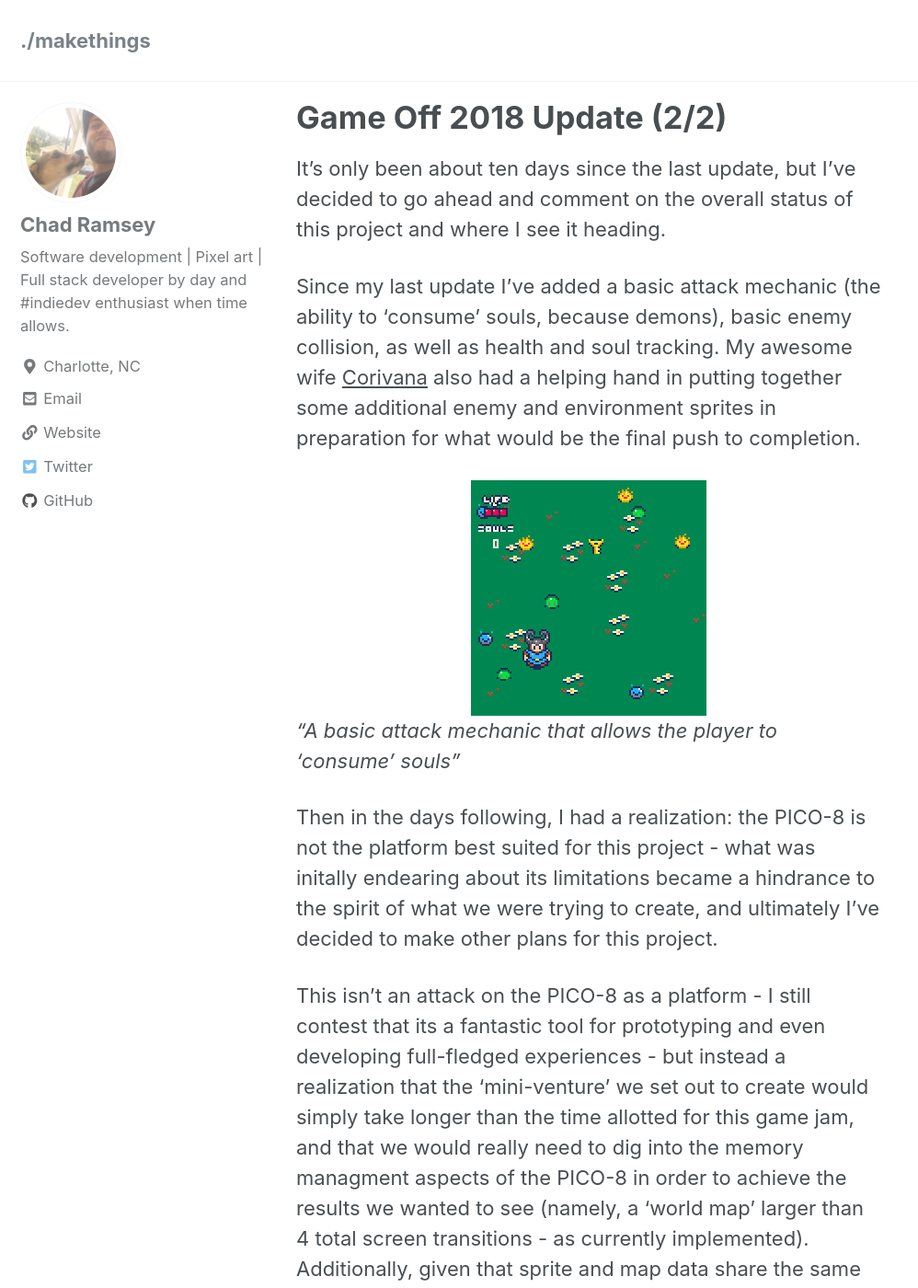
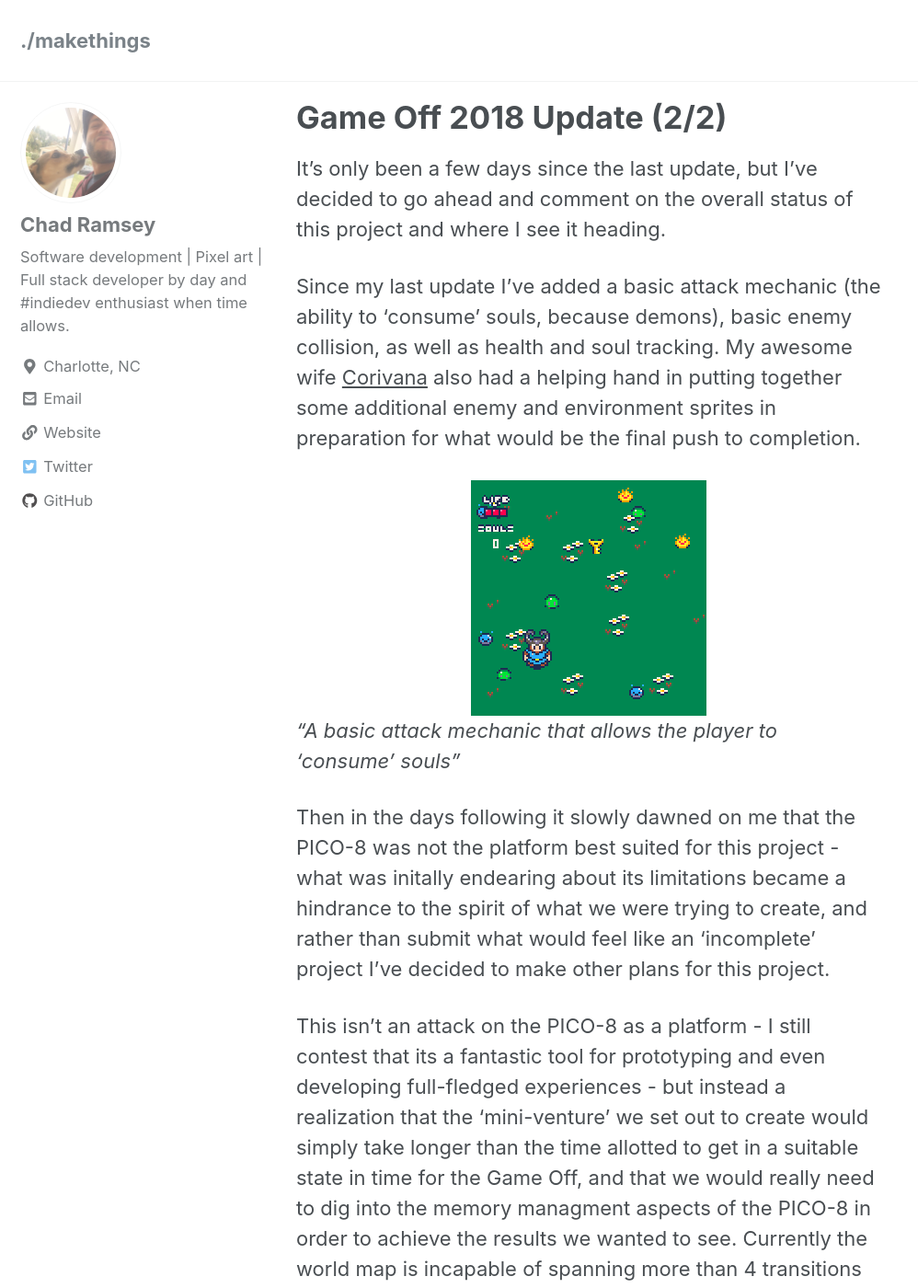
Before and after one commit to chadramsey/chadramsey.github.io, a Jekyll site: the page built from _posts/2018-11-26-pico8-game-jam-three.md, in a window 1280 px wide and 1400 px high. Shown: the whole window at 92% size, without its empty margins (0-998 px from the left). Built offline with Jekyll 4.4.1, drawn with Linux system fonts in a browser that asks for light colours; cached includes are drawn as plain includes; nearby versions of some CDN libraries; some of the changed text lies outside the part shown.

Commit message:
Edits to game jam 2/2

```diff
--- a/_posts/2018-11-26-pico8-game-jam-three.md
+++ b/_posts/2018-11-26-pico8-game-jam-three.md
@@ -4,7 +4,7 @@
 date: 2018-11-26
 ---
 
-It's only been about ten days since the last update, but I've decided to go ahead and comment on the overall status of this project
+It's only been a few days since the last update, but I've decided to go ahead and comment on the overall status of this project
 and where I see it heading.
 
 Since my last update I've added a basic attack mechanic (the ability to 'consume' souls, because demons), basic enemy collision,
@@ -14,17 +14,16 @@
 ![](https://chadramsey.github.io/assets/images/2018/akuma_damage_soul.gif){: .center-image }
 *"A basic attack mechanic that allows the player to 'consume' souls"*
 
-Then in the days following, I had a realization: the PICO-8 is not the platform best suited for this project - what was initally endearing about its limitations became
-a hindrance to the spirit of what we were trying to create, and ultimately I've decided to make other plans for this project.
+Then in the days following it slowly dawned on me that the PICO-8 was not the platform best suited for this project - what was initally endearing about its limitations became
+a hindrance to the spirit of what we were trying to create, and rather than submit what would feel like an 'incomplete' project I've decided to make other plans for this project.
 
 This isn't an attack on the PICO-8 as a platform - I still contest that its a fantastic tool for prototyping and even developing full-fledged
-experiences - but instead a realization that the 'mini-venture' we set out to create would simply take longer than the time allotted for this game jam,
-and that we would really need to dig into the memory managment aspects of the PICO-8 in order to achieve the results we wanted to see (namely, a 'world map'
-larger than 4 total screen transitions - as currently implemented). Additionally, given that sprite and map data share the same space in memory, creating the
+experiences - but instead a realization that the 'mini-venture' we set out to create would simply take longer than the time allotted to get in a suitable state in time for the Game Off,
+and that we would really need to dig into the memory managment aspects of the PICO-8 in order to achieve the results we wanted to see. Currently the world map is incapable of spanning more than 4 transitions in any direction, and given that sprite and map data share the same space in memory, creating the
 environment spites we wanted to implement also became a challenge. Even with the support of an additional developer/artist, seeing this project to a state I
 could be proud of didn't seem attainable.
 
-Ultimately my ambitions were bigger than my limitations, and I learned that along the way.
+Ultimately my ambitions were bigger than my limitations, and I learned that along the way. Something to keep in mind for the next game jam.
 
 Having said that I am happy with the overall mechanics that are in place - and this *is* all in the spirit of open source - so I've decided to go ahead and make the
 source code for this project publically available in it's current state for anyone interested to expand upon or pull from. The only condition is that any future
```
